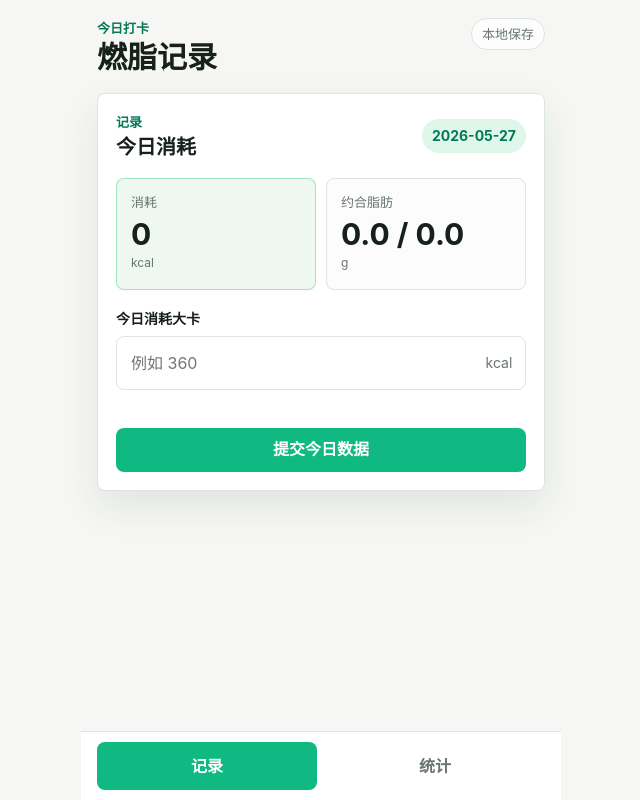
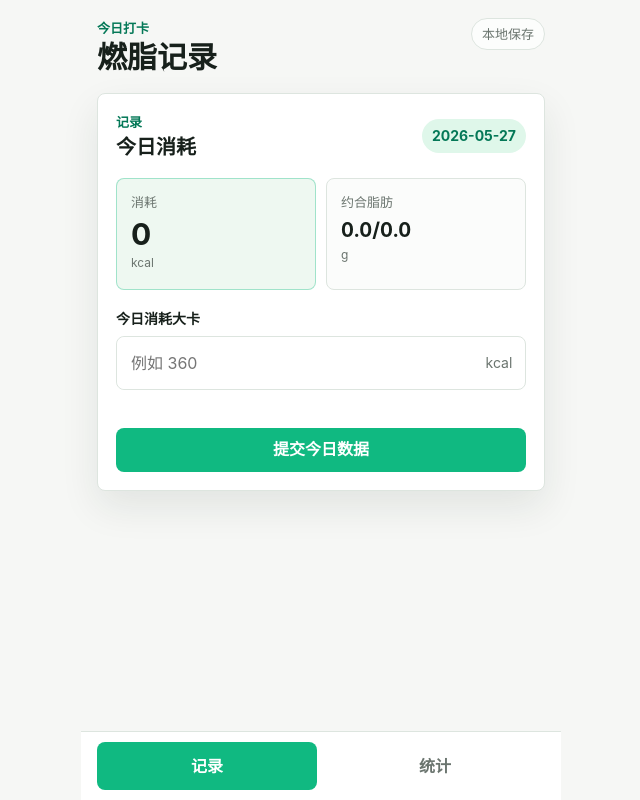
Before and after one commit to xiaolb/kcal_project, a website with bundled scripts: page index.html in a window 1280 px wide. Shown: the whole page, without its empty margins (319-959 px from the left). Built offline with nearby package versions, Linux system fonts and the light colour scheme.

Commit message:
fix: keep fat metric on one line

```diff
--- a/index.html
+++ b/index.html
@@ -37,7 +37,7 @@
             </div>
             <div class="summary-tile">
               <span>约合脂肪</span>
-              <strong id="todayFat">0</strong>
+              <strong id="todayFat" class="fat-pair">0</strong>
               <em>g</em>
             </div>
           </div>
--- a/js/app.js
+++ b/js/app.js
@@ -109,7 +109,7 @@ async function renderToday() {
   const fatGrams = calculateFatGrams(calories);
 
   dom.todayCalories.textContent = formatCalories(calories);
-  dom.todayFat.textContent = `${formatGrams(fatGrams.bodyFatGrams)} / ${formatGrams(fatGrams.pureFatGrams)}`;
+  dom.todayFat.textContent = `${formatGrams(fatGrams.bodyFatGrams)}/${formatGrams(fatGrams.pureFatGrams)}`;
   dom.todayFat.setAttribute(
     'aria-label',
     `身体脂肪组织 ${formatGrams(fatGrams.bodyFatGrams)} 克，理论纯脂肪 ${formatGrams(fatGrams.pureFatGrams)} 克`,
--- a/service-worker.js
+++ b/service-worker.js
@@ -1,4 +1,4 @@
-const CACHE_NAME = "calorie-burn-tracker-v1";
+const CACHE_NAME = "calorie-burn-tracker-v2";
 const STATIC_ASSETS = [
   "./",
   "./index.html",
--- a/styles.css
+++ b/styles.css
@@ -188,6 +188,13 @@ h2 {
   margin-top: 8px;
   font-size: 30px;
   line-height: 1;
+}
+
+.summary-tile strong.fat-pair {
+  font-size: 20px;
+  font-variant-numeric: tabular-nums;
+  line-height: 1.1;
+  white-space: nowrap;
 }
 
 .summary-tile em,
```
Also changed, not shown: tests/app-static.test.mjs (+11 -0 lines).
